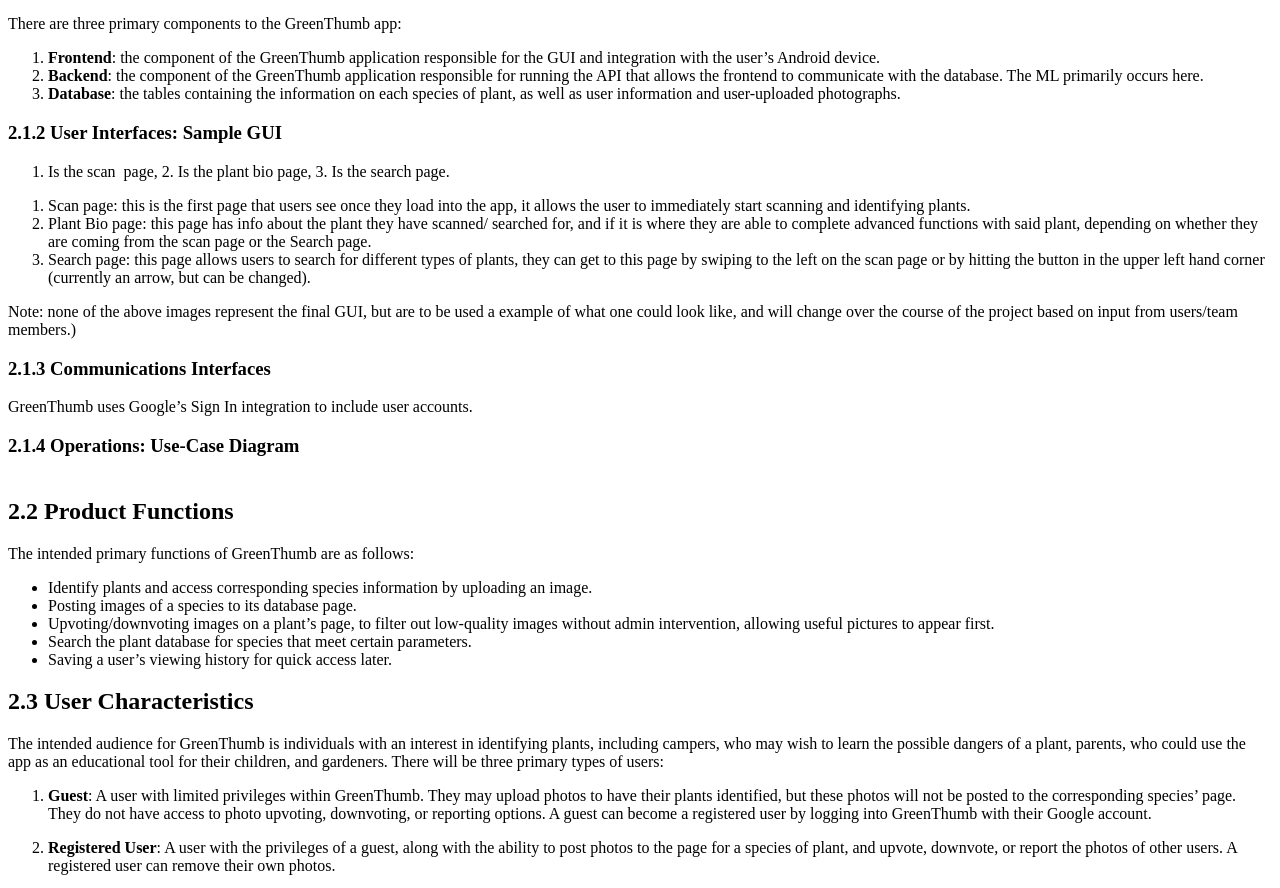
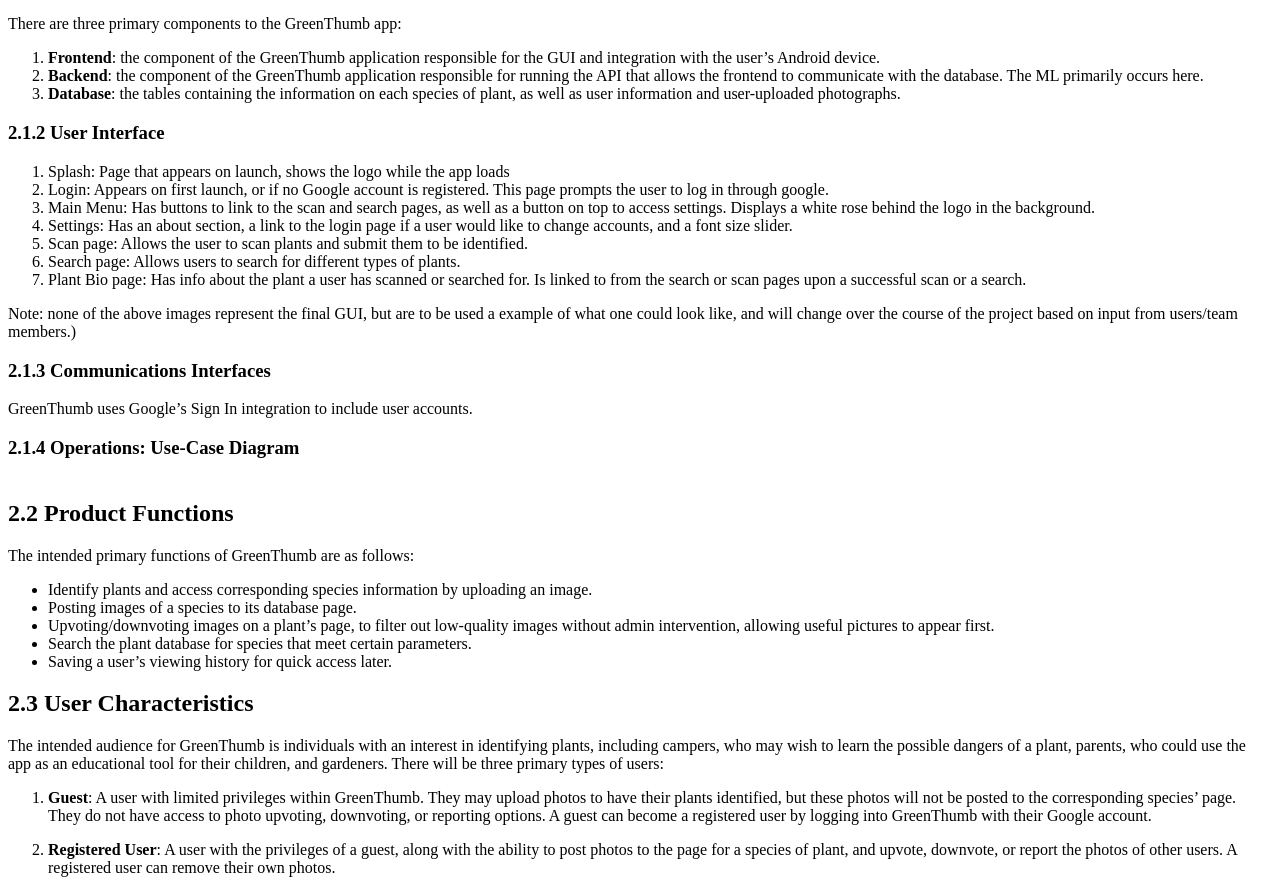
Before and after one commit to AaronE314/CP317-Project-Green-Thumb, a plain HTML site: page docs/srs.html in a window 1280 px wide. Shown: the part 1292-2180 px from the top of the page. Drawn offline with Linux system fonts and the light colour scheme; some packages are replaced by stand-ins of ours; a script that the page names is missing.

Commit message:
Updated the sample GUI to be our actual GUI, renamed it to User Interface

```diff
--- a/docs/srs.html
+++ b/docs/srs.html
@@ -50,14 +50,15 @@
         <li ><b>Backend</b>: the component of the GreenThumb application responsible for running the API that allows the frontend to communicate with the database. The ML primarily occurs here.</li>
         <li ><b>Database</b>: the tables containing the information on each species of plant, as well as user information and user-uploaded photographs.</li>
     </ol>
-    <h3  >2.1.2 User Interfaces: Sample GUI</h3>
+    <h3  >2.1.2 User Interface</h3>
     <ol  start="1">
-        <li>Is the scan &nbsp;page, 2. Is the plant bio page, 3. Is the search page.</li>
-    </ol>
-    <ol  start="1">
-        <li>Scan page: this is the first page that users see once they load into the app, it allows the user to immediately start scanning and identifying plants.</li>
-        <li>Plant Bio page: this page has info about the plant they have scanned/ searched for, and if it is where they are able to complete advanced functions with said plant, depending on whether they are coming from the scan page or the Search page.</li>
-        <li>Search page: this page allows users to search for different types of plants, they can get to this page by swiping to the left on the scan page or by hitting the button in the upper left hand corner (currently an arrow, but can be changed).</li>
+        <li>Splash: Page that appears on launch, shows the logo while the app loads</li>
+        <li>Login: Appears on first launch, or if no Google account is registered. This page prompts the user to log in through google.</li>
+        <li>Main Menu: Has buttons to link to the scan and search pages, as well as a button on top to access settings. Displays a white rose behind the logo in the background.</li>
+        <li>Settings: Has an about section, a link to the login page if a user would like to change accounts, and a font size slider.</li>
+        <li>Scan page: Allows the user to scan plants and submit them to be identified.</li>
+        <li>Search page: Allows users to search for different types of plants.</li>
+        <li>Plant Bio page: Has info about the plant a user has scanned or searched for. Is linked to from the search or scan pages upon a successful scan or a search.</li>
     </ol>
 
     <p>Note: none of the above images represent the final GUI, but are to be used a example of what one could look like, and will change over the course of the project based on input from users/team members.)</p>
```
